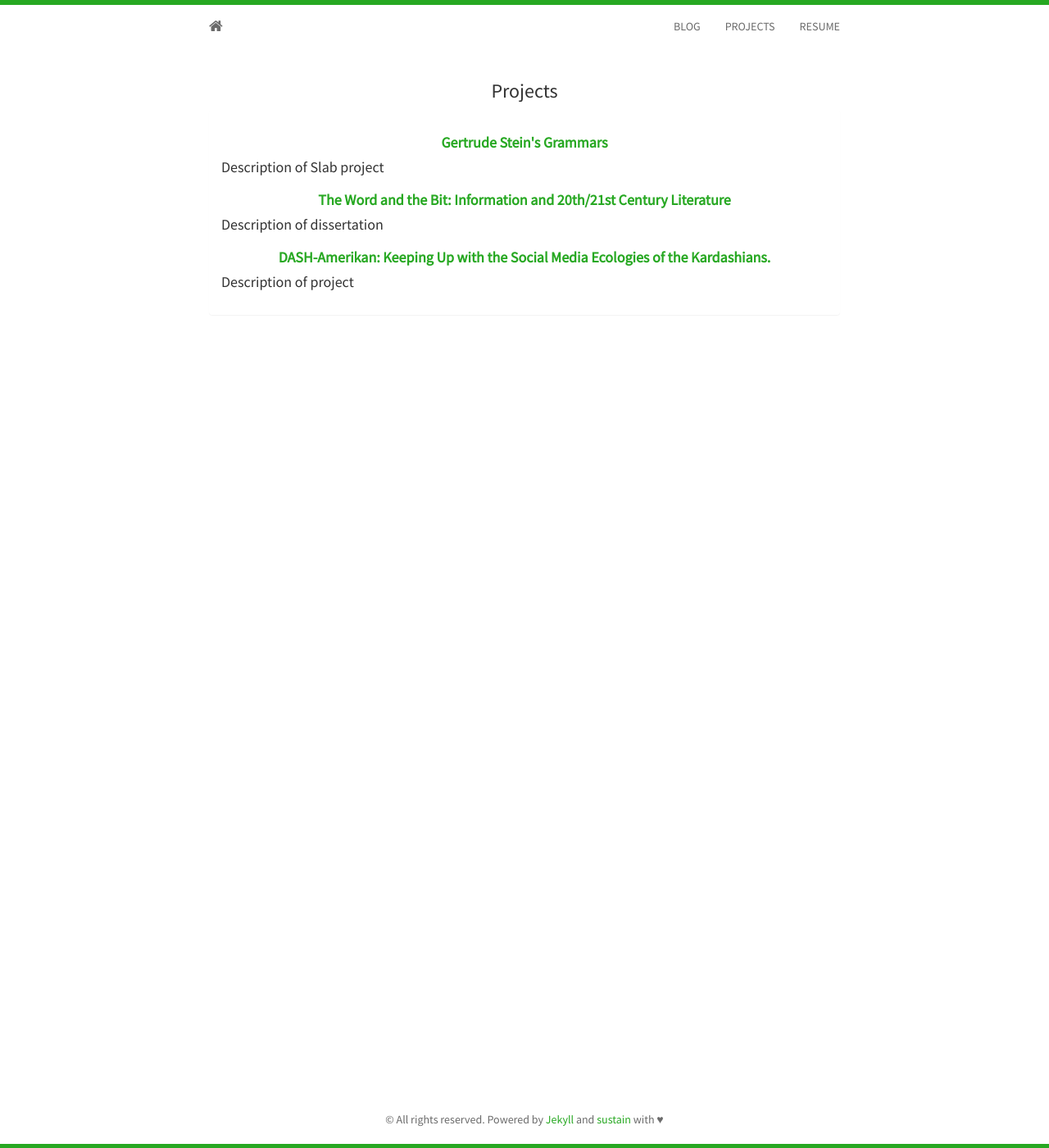
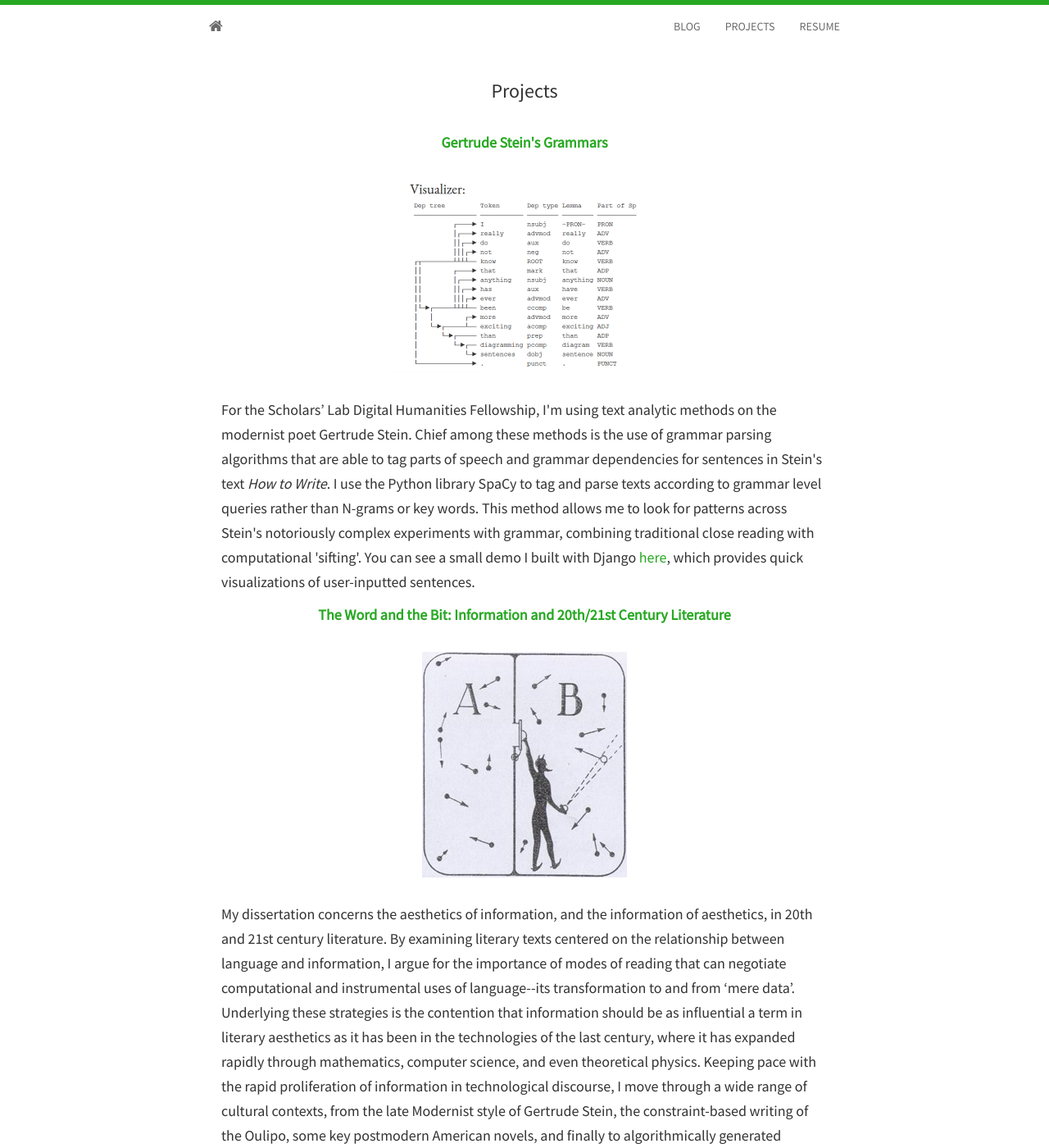
Before and after one commit to jdbuysse/jdbuysse.github.io, a Jekyll site: the page built from projects.html, in a window 1280 px wide and 1400 px high. Shown: the whole window at 82% size. Built offline with Jekyll 4.4.1, drawn with Linux system fonts in a browser that asks for light colours; nearby versions of some CDN libraries; some of the changed text lies outside the part shown.

Commit message:
changed a couple of gemfile things and added content to projects page

```diff
--- a/_includes/projects.html
+++ b/_includes/projects.html
@@ -5,16 +5,34 @@
     <div class="panel-body">
 		<h5>
 			<center><strong><a href="#">Gertrude Stein's Grammars</a></strong></center>
-			Description of Slab project
+			<br>
+			<center><img src="{{ site.baseurl }}static/img/diagram.png" width="333" height="236" alt="Responsive image"></center>
+			<br>
+			For the Scholars’ Lab Digital Humanities Fellowship, I'm using text analytic methods on the modernist poet Gertrude Stein. Chief among these methods is the use of grammar parsing algorithms that are able to tag parts of speech and grammar dependencies for sentences in Stein's text <i>How to Write</i>. I use the Python library SpaCy to tag and parse texts according to grammar level queries rather than N-grams or key words. This method allows me to look for patterns across Stein's notoriously complex experiments with grammar, combining traditional close reading with computational 'sifting'. You can see a small demo I built with Django <a href="http://grammar.click">here</a>, which provides quick visualizations of user-inputted sentences.
+
 		</h5>
 		<h5>
 			<center><strong><a href="#">The Word and the Bit: Information and 20th/21st Century Literature</a></strong></center>
-			Description of dissertation
+			<br>
+			<center><img src="{{ site.baseurl }}static/img/maxwell's demon.jpg" alt="Responsive image"></center>
+			<br>
+			My dissertation concerns the aesthetics of information, and the information of aesthetics, in 20th and 21st century literature. By examining literary texts centered on the relationship between language and information, I argue for the importance of modes of reading that can negotiate computational and instrumental uses of language--its transformation to and from ‘mere data’. Underlying these strategies is the contention that information should be as influential a term in literary aesthetics as it has been in the technologies of the last century, where it has expanded rapidly through mathematics, computer science, and even theoretical physics. Keeping pace with the rapid proliferation of information in technological discourse, I move through a wide range of cultural contexts, from the late Modernist style of Gertrude Stein, the constraint-based writing of the Oulipo, some key postmodern American novels, and finally to algorithmically generated writing. These diffuse texts are gathered together largely by their formal commitments rather than cultural context or ideological bent. I demonstrate how they exemplify literary forms that unite the technical discourse of information and code with the humanistic sense of the term as in<i>form</i>ing--developing and expanding the mind.
 		</h5>
 		<h5>
+			<br>
 			<center><strong><a href="#">DASH-Amerikan: Keeping Up with the Social Media Ecologies of the Kardashians.</a></strong></center>
-			Description of project
+			<br>
+			With support from the Scholars' Lab, I and five other graduate students in the arts and sciences designed and co-authored a visual essay about the Kardashian family and their expansive media footprint. The essay was featured in the journal <i>American Quarterly</i> and received a first place award at UVA's Huskey Research Symposium. You can visit the site <a href="http://dashamerikan.scholarslab.org/">here</a>.
 		</h5>
+
+		<h5>
+			<br>
+			<center><strong><a href="#">DH@UVA Website</a></strong></center>
+			<br>
+			I joined the DH@UVA team in 2018 to contribute to the project's Drupal site. The site aims to connect faculty and students who are pursuing the Digital Humanities Certificate program at Virginia.
+
+		</h5>
+
 
     </div>
   </div>
```
Also changed, not shown: Gemfile (+5 -2 lines), static/img/diagram.png (added), static/img/maxwell's demon.jpg (added).
